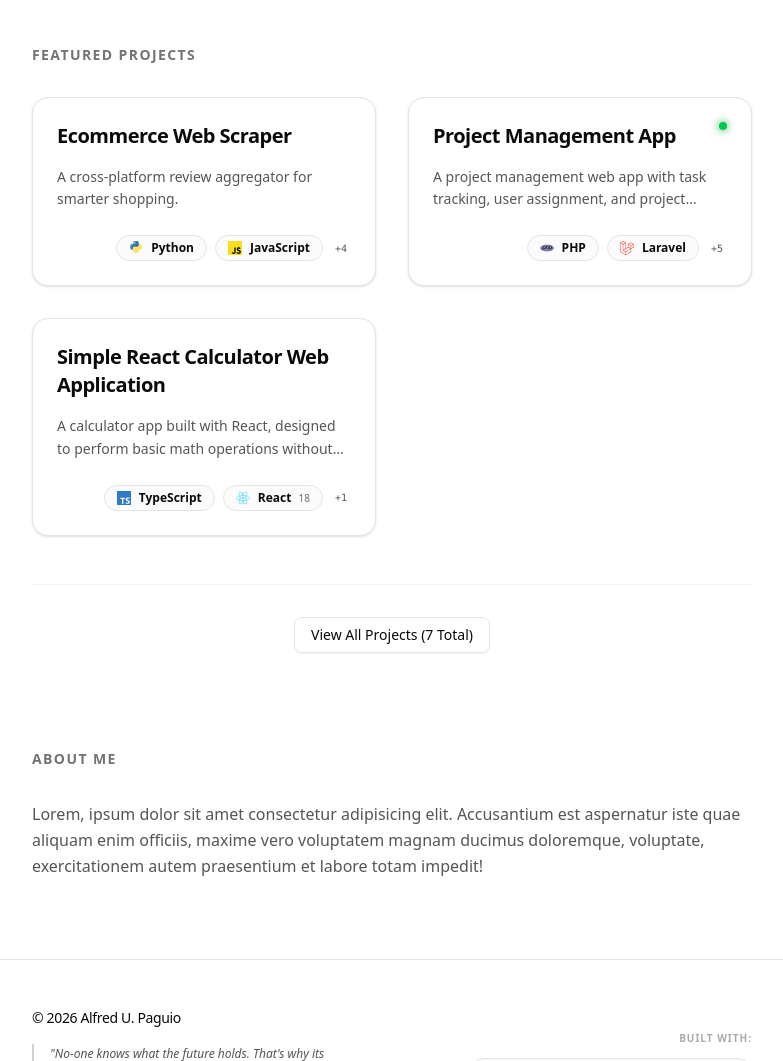
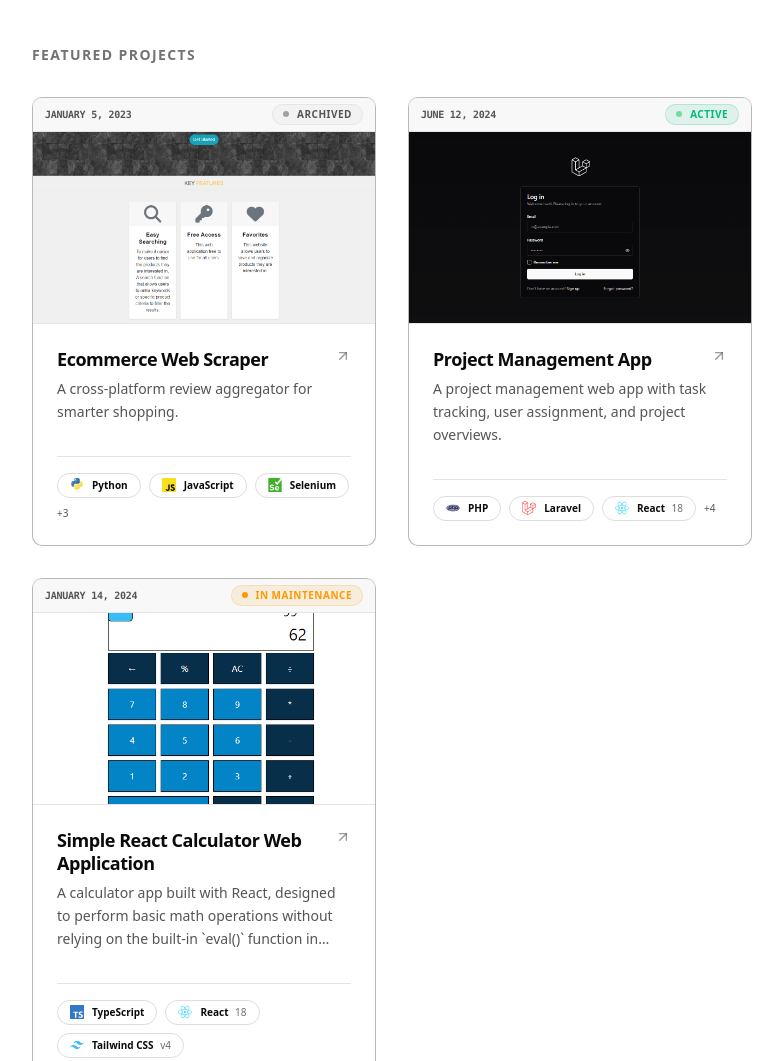
Before and after one commit to AlfredPaguio/Portfolio, an Astro site: page / in a window 1280 px wide. Shown: the part 757-1818 px from the top of the page, without its empty margins (248-1031 px from the left). Built offline with nearby package versions, Linux system fonts and the light colour scheme; Astro itself is replaced by a stand-in of ours.

Commit message:
Redesign ProjectCard and update ProjectStatus styles
Refactored ProjectCard.astro to improve layout, add cover image support, display formatted date, and enhance stack display. Updated ProjectStatus.astro to adjust color schemes and label for maintenance status. These changes improve visual consistency and provide more project information at a glance.

```diff
--- a/src/components/ProjectCard.astro
+++ b/src/components/ProjectCard.astro
@@ -1,43 +1,105 @@
 ---
-import { normalizeId } from "@/lib/utils/normalizeId";
 import TechPill from "./TechPill.astro";
+import ArrowUpRight from "@lucide/astro/icons/arrow-up-right";
+import { cn } from "@/lib/utils/cn";
+import ProjectStatus from "./projects/ProjectStatus.astro";
+
 const { project } = Astro.props;
-const { title, summary, stack, status } = project.data;
+const { title, summary, stack, status, images, featured } = project.data;
+
+const cover = images?.[0];
+
+const dateOptions: object = {
+  year: "numeric",
+  month: "long",
+  day: "numeric",
+};
+
+const formattedDate = new Date(project.data.date).toLocaleDateString(
+  "en-PH",
+  dateOptions,
+);
 ---
 
 <div
-  class="group relative flex flex-col p-6 rounded-2xl border border-border bg-card hover:bg-muted/50 transition-all duration-300 shadow-sm hover:shadow-md"
+  class={cn(
+    "group relative flex flex-col h-full rounded-lg border border-border bg-card transition-all",
+    "hover:border-primary/50 hover:bg-muted/10",
+    featured && "border-primary/30",
+  )}
 >
-  <div class="flex justify-between items-start mb-4">
-    <h3 class="text-xl font-bold tracking-tight">
-      <a
-        href={`/projects/${project.id}/`}
-        class="hover:text-primary transition-colors focus:outline-none"
+  <div
+    class="flex items-center justify-between border-b border-border bg-muted/50 px-3 py-1.5"
   >
-        <!-- Stretched link trick: this covers the card -->
+    <div class="flex items-center gap-2">
+      <span
+        class="font-mono text-[10px] font-bold uppercase tracking-tight text-muted-foreground"
+      >
+        {formattedDate}
+      </span>
+    </div>
+    <ProjectStatus status={status} />
+  </div>
+
+  <div
+    class="relative aspect-video w-full overflow-hidden bg-muted border-b border-border"
+  >
+    {
+      cover ? (
+        <img
+          src={cover.src}
+          alt={cover.alt || title}
+          class="size-full object-cover"
+        />
+      ) : (
+        <div class="flex size-full items-center justify-center bg-muted/20">
+          <span class="text-[10px] font-medium text-muted-foreground/40 uppercase tracking-widest">
+            Preview Unavailable
+          </span>
+        </div>
+      )
+    }
+  </div>
+
+  <div class="flex flex-col p-6 grow">
+    <div class="flex justify-between items-start mb-2">
+      <h3 class="text-lg font-semibold tracking-tight leading-tight">
+        <a href={`/projects/${project.id}/`} class="focus:outline-none">
           <span class="absolute inset-0 z-0" aria-hidden="true"></span>
           {title}
         </a>
       </h3>
-    {
-      status === "active" && (
-        <span class="relative z-10 size-2 rounded-full bg-green-500 shadow-[0_0_8px_oklch(62.71%_0.221_149.21)]" />
-      )
-    }
+      <ArrowUpRight
+        class="size-4 shrink-0 text-muted-foreground/60 transition-colors group-hover:text-primary"
+      />
     </div>
 
-  <p class="text-muted-foreground text-sm leading-relaxed mb-6 line-clamp-2">
+    <p class="text-muted-foreground text-sm leading-relaxed mb-8 line-clamp-3">
       {summary}
     </p>
 
-  <div class="relative z-10 flex flex-wrap gap-2 md:justify-end">
-    {stack.slice(0, 2).map((techId: string) => <TechPill id={techId} />)}
+    <div
+      class="mt-auto pt-4 border-t border-border flex items-center justify-between relative z-10"
+    >
+      <div class="flex flex-wrap gap-2">
         {
-      stack.length > 2 && (
-        <span class="text-[10px] font-mono text-muted-foreground self-center px-1">
-          +{stack.length - 2}
+          stack
+            .slice(0, 3)
+            .map((techId: string) => (
+              <TechPill
+                id={techId}
+                class="text-[10px] bg-transparent border-muted-foreground/20"
+              />
+            ))
+        }
+        {
+          stack.length > 3 && (
+            <span class="text-[10px] text-muted-foreground font-medium self-center">
+              +{stack.length - 3}
             </span>
           )
         }
       </div>
     </div>
+  </div>
+</div>
--- a/src/components/projects/ProjectStatus.astro
+++ b/src/components/projects/ProjectStatus.astro
@@ -12,17 +12,17 @@ const { status, class: className } = Astro.props;
 const statusStyles = {
   active: {
     label: "Active",
-    color: "text-green-600 dark:text-green-400",
+    color: "text-emerald-500 dark:text-green-400",
     dot: "bg-green-500",
-    bg: "bg-green-50 dark:bg-green-900/20",
-    border: "border-green-200 dark:border-green-800/50",
+    bg: "bg-emerald-500/10 dark:bg-green-900/20",
+    border: "border-emerald-500/20 dark:border-green-800/50",
   },
   maintenance: {
-    label: "Maintenance",
-    color: "text-amber-600 dark:text-amber-400",
+    label: "In maintenance",
+    color: "text-amber-500 dark:text-amber-400",
     dot: "bg-amber-500",
-    bg: "bg-amber-50 dark:bg-amber-900/20",
-    border: "border-amber-200 dark:border-amber-800/50",
+    bg: "bg-amber-500/10 dark:bg-amber-900/20",
+    border: "border-amber-500/20 dark:border-amber-800/50",
   },
   archived: {
     label: "Archived",
```
Lines whose indentation alone changed are shown as unchanged.
